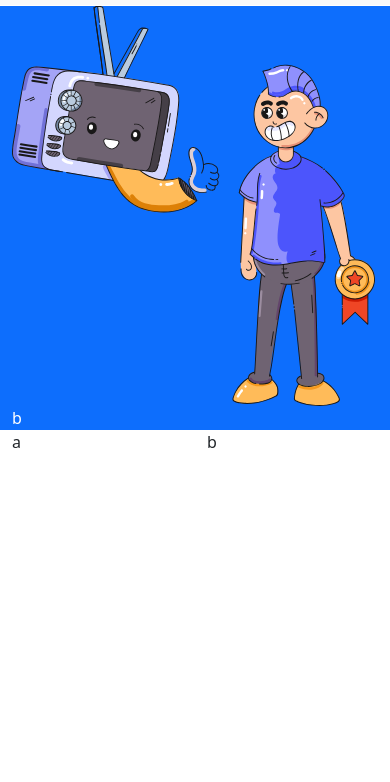
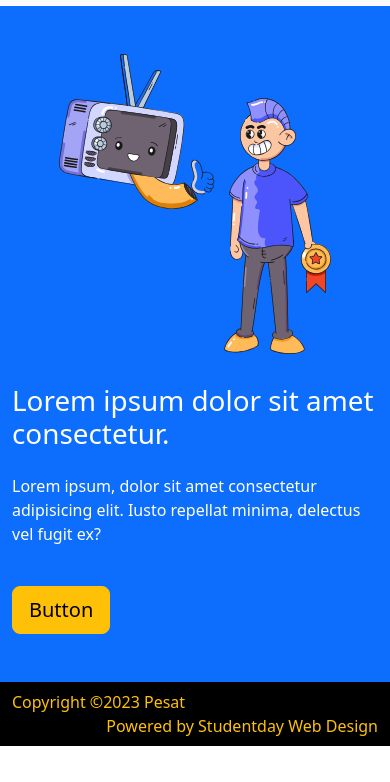
Before and after one commit to ahmdaq1/13012023landingpage, a plain HTML site: page index.html in a window 390 px wide. Shown: the part 62-844 px from the top of the page. Drawn offline with Linux system fonts and the light colour scheme.

Commit message:
Persiapan landing page, section dan footer

```diff
--- a/index.html
+++ b/index.html
@@ -8,11 +8,32 @@
     <title>Landing Page</title>
     <link rel="stylesheet" href="bootstrap-5.3.2/css/bootstrap.min.css">
     <style>
+      .section1-1 {
+        margin-left: 290px;
+      }
+      .section1-2 {
+        margin-left: 90px ;
+      }
       .ilustration-1 {
         height: 400px;
       }
+
+      @media only screen and (max-width: 600px) {
+        .section1-1 {
+        margin-left: auto;
+        margin-right: auto;
+        margin-top: 30px;
+      }
+      .section1-2 {
+        margin-left: auto ;
+        margin-right: auto;
+        text-align: center;
+      }
+      .ilustration-1 {
+        height: 300px;
+      }
+      }
     </style>
-     <!-- lanjut 4:38  -->
 </head>
 <body>
 <header class="container-fluid p-0">
@@ -61,19 +82,25 @@
     </nav>
 </header>
 <main class="container-fluid" style="margin-top: 67.6px;">
-  <section class="row bg-primary text-white">
-     <div class="col-sm-6">
+  <section class="row bg-primary text-white py-5">
+     <div class="col-sm-6 col-sm-6 order-md-last">
       <div class="section1-2">
         <img src="images/tv-guy-svg-illustration-free.svg" alt="ilustration-1" class="ilustration-1">
       </div>
      </div>
-     <div class="col-sm-6">b</div>
+     <div class="col-sm-6">
+      <div class="section1-1">
+        <h1 class="mb-4">Lorem ipsum dolor sit amet consectetur.</h1>
+        <p>Lorem ipsum, dolor sit amet consectetur adipisicing elit. Iusto repellat minima, delectus vel fugit ex?</p>
+        <button class="btn btn-lg btn-warning mt-4">Button</button>
+      </div>
+     </div>
   </section>
 </main>
-<footer class="container-fluid">
+<footer class="container-fluid py-2 bg-black text-warning">
   <div class="row justify-content-betweeen">
-    <div class="col">a</div>
-    <div class="col">b</div>
+    <div class="col-sm-6">Copyright &copy;2023 Pesat</div>
+    <div class="col-sm-6 text-end">Powered by Studentday Web Design</div>
   </div>
 </footer>
 <script src="bootstrap-5.3.2/js/bootstrap.bundle.min.js"></script>
```
